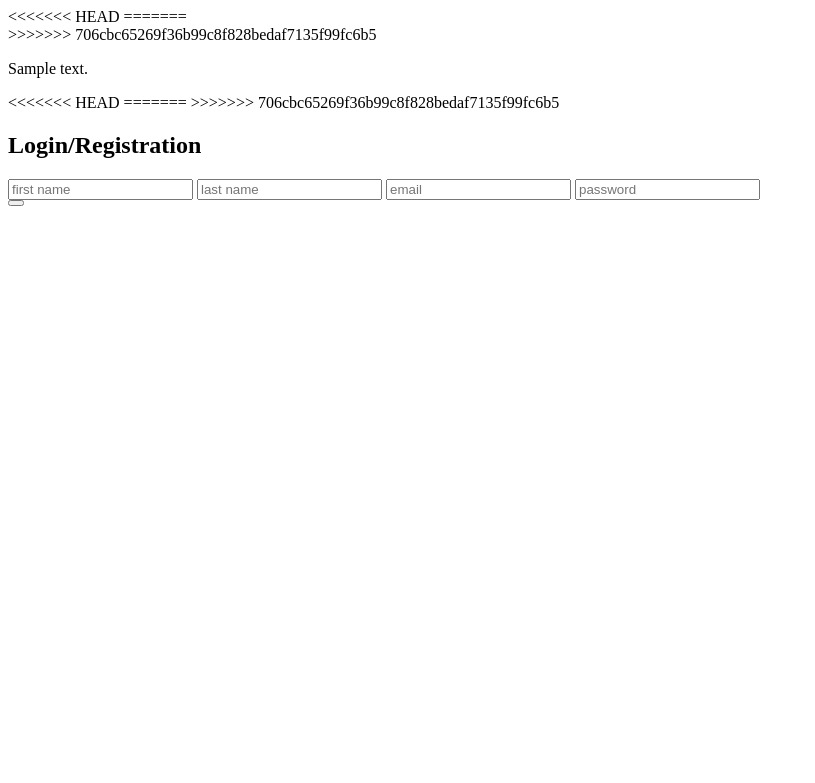
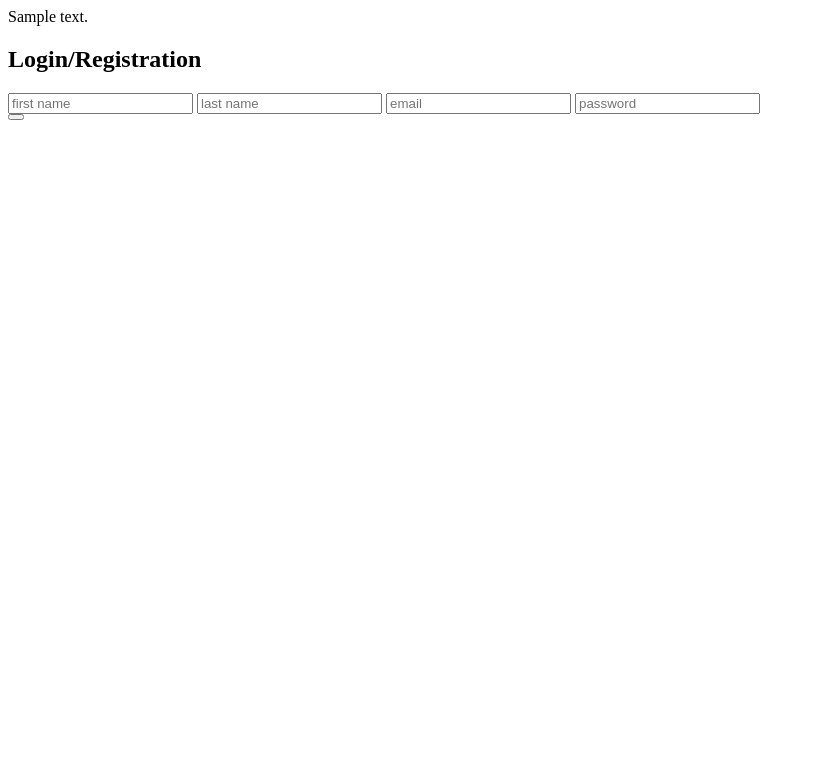
Before and after one commit to morganecf/Yhack, a Django app: template helpdesk/helpdesk/templates/home.html in a window 1280 px wide. Shown: the top 783 px of the page, without its empty margins (0-815 px from the left). Run offline with Django 3.2, Linux system fonts and the light colour scheme; the template is opened without the code that fills it: most values are stand-ins (such as "Sample title", 1, 10 or a date in 2020).

Commit message:
merged conflict

```diff
--- a/helpdesk/helpdesk/templates/home.html
+++ b/helpdesk/helpdesk/templates/home.html
@@ -2,21 +2,13 @@
 
 <body>
 
-<<<<<<< HEAD
-=======
-<form method="post" class="form-horizontal" action="">
-    {% csrf_token %}
 
->>>>>>> 706cbc65269f36b99c8f828bedaf7135f99fc6b5
     {% if failure_message %}
 	   	<div> <p> {{failure_message}}</p> </div>
 	{% endif %}
 
-<<<<<<< HEAD
 <form method="post" class="form-horizontal" action="">
     {% csrf_token %}
-=======
->>>>>>> 706cbc65269f36b99c8f828bedaf7135f99fc6b5
 	<div class="row">
 	    <h2>Login/Registration</h2>
 	</div>
```
